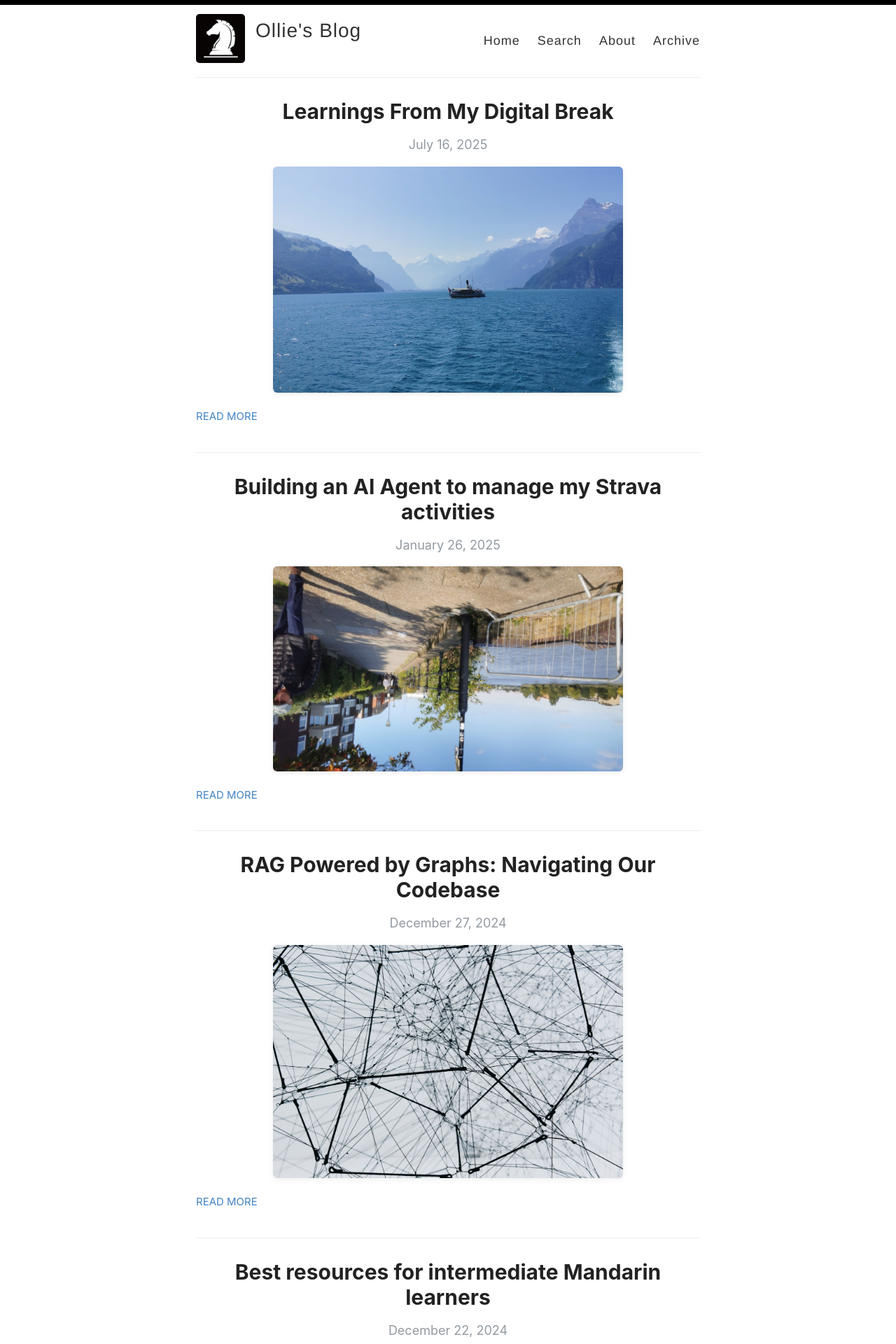
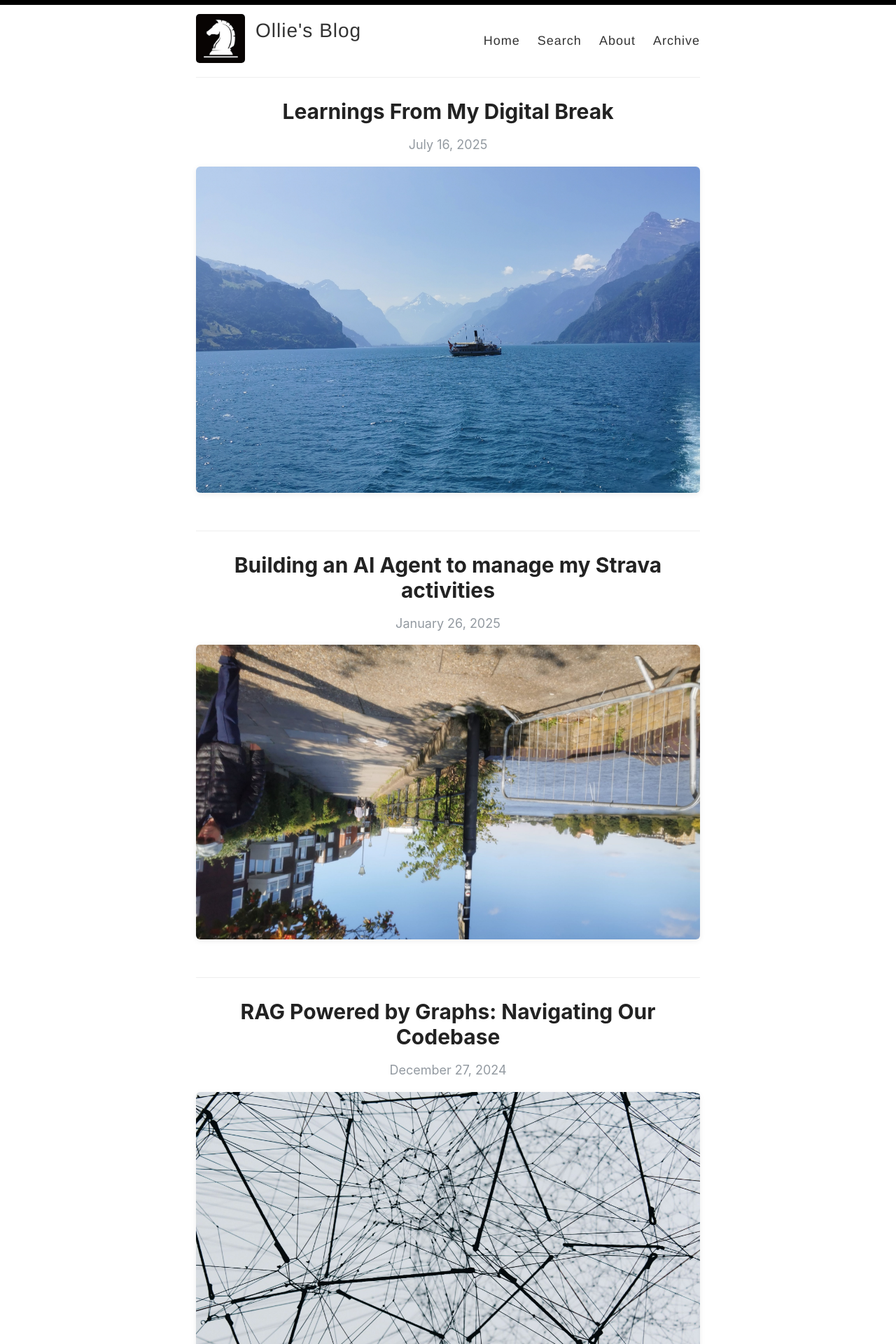
Before and after one commit to oksmith/oksmith.github.io, a Jekyll site: the page built from index.html, in a window 1280 px wide. Shown: the top 1920 px of the page at 70% size. Built offline with Jekyll 4.4.1, drawn with Linux system fonts in a browser that asks for light colours; the list of posts is cut into pages by our own code; some of the changed text lies outside the part shown.

Commit message:
Style changes

```diff
--- a/_layouts/post.html
+++ b/_layouts/post.html
@@ -6,7 +6,7 @@ layout: default
   <h1>{{ page.title }}</h1>
 
   <div>
-    <p class="author_title">{{site.author}}  ·  {{ page.date | date: "%B %e, %Y" }}</p>
+    <p class="author_title">{{ page.date | date: "%B %e, %Y" }}</p>
     {% if page.last_modified_at %}
     <p class="author_title" datetime="{{ page.last_modified_at | date_to_xmlschema }}">(Updated: {{ page.last_modified_at | date: "%b %-d, %Y" }})</p>
     {% endif %}
--- a/assets/style.scss
+++ b/assets/style.scss
@@ -64,7 +64,7 @@ h2 {
 }
 
 @media (min-width: 769px){
-	.post h2::before, .post h2::after {
+  /* .post h2::before, .post h2::after {
       content: "";
       display: inline-block;
       vertical-align: middle;
@@ -72,7 +72,7 @@ h2 {
       height: 1px;
       background: rgb(192, 211, 218);
       margin: 0px 30px;
-	}
+  } */
 }
 
 h3 {
@@ -448,13 +448,21 @@ body:after {
     z-index: 1000;
 }
 
-.post h1{
+.posts > .post h1 {
   font-family: -system-ui, -apple-system, BlinkMacSystemFont, "Segoe UI", Roboto, Helvetica, Arial, sans-serif, "Apple Color Emoji", "Segoe UI Emoji", "Segoe UI Symbol";
   text-align: center;
   font-weight: bold;
   font-kerning: auto;
   font-feature-settings: "kern","liga","dlig","hlig","cswh";
   line-height: 1.2;
+}
+
+.post h2,
+.post h3,
+.post h4,
+.post h5,
+.post h6 {
+  text-align: left;
 }
 
 .page h1{
@@ -1149,7 +1157,7 @@ Modules - reusable parts of our design
 
 .cover-image {
   display: block;
-  max-width: 500px;   // or whatever size you want
+  max-width: 740px;
   width: 100%;
   height: auto;
   margin: 0 auto 1em auto;
@@ -1166,3 +1174,11 @@ Modules - reusable parts of our design
   border-radius: 6px;
   box-shadow: 0 2px 8px rgba(0,0,0,0.07);
 }
+
+.post .entry h2,
+.post .entry h3,
+.post .entry h4,
+.post .entry h5,
+.post .entry h6 {
+  text-align: left !important;
+}
--- a/index.html
+++ b/index.html
@@ -13,10 +13,10 @@ layout: default
         </div>
       </a>
       {% if post.coverImage %}
-        <img class="cover-image" src="{{ post.coverImage | prepend: site.baseurl }}" alt="{{ post.title }} cover image">
+        <a href="{{ site.baseurl }}{{ post.url }}">
+          <img class="cover-image" src="{{ post.coverImage | prepend: site.baseurl }}" alt="{{ post.title }} cover image">
+        </a>
       {% endif %}
-
-      <a href="{{ site.baseurl }}{{ post.url }}" class="read-more">Read More</a>
     </article>
   {% endfor %}
 
```
Lines whose indentation alone changed are shown as unchanged.
